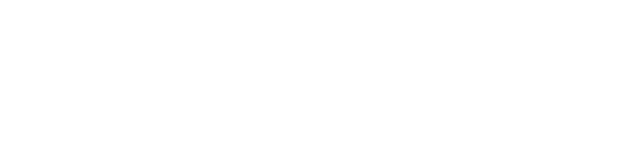
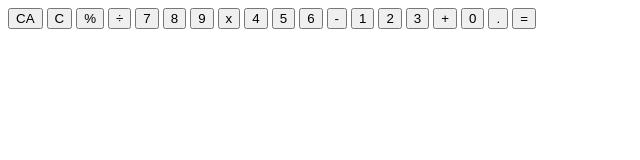
Before and after one commit to chrislae-garcia/calculator-project, a plain HTML site: page index.html in a window 1280 px wide. Shown: the whole page, without its empty margins (0-640 px from the left). Drawn offline with Linux system fonts and the light colour scheme.

Commit message:
Add keys, display, and body of the calculator

```diff
--- a/index.html
+++ b/index.html
@@ -1,10 +1,54 @@
 <!DOCTYPE html>
 <html lang="en">
+
 <head>
   <meta charset="UTF-8">
   <title>Project: Calculator</title>
 </head>
-<body>
 
+<body class="body">
+  <div class="calculator">
+    <div class="screen"></div>
+    <div class="keys">
+      <button class="key">CA</button>
+
+      <button class="key">C</button>
+
+      <button class="key">%</button>
+
+      <button class="key">÷</button>
+
+      <button class="key">7</button>
+
+      <button class="key">8</button>
+
+      <button class="key">9</button>
+
+      <button class="key">x</button>
+
+      <button class="key">4</button>
+
+      <button class="key">5</button>
+
+      <button class="key">6</button>
+
+      <button class="key">-</button>
+
+      <button class="key">1</button>
+
+      <button class="key">2</button>
+
+      <button class="key">3</button>
+
+      <button class="key">+</button>
+
+      <button class="key">0</button>
+
+      <button class="key">.</button>
+
+      <button class="key">=</button>
+    </div>
+  </div>
 </body>
+
 </html>
```
